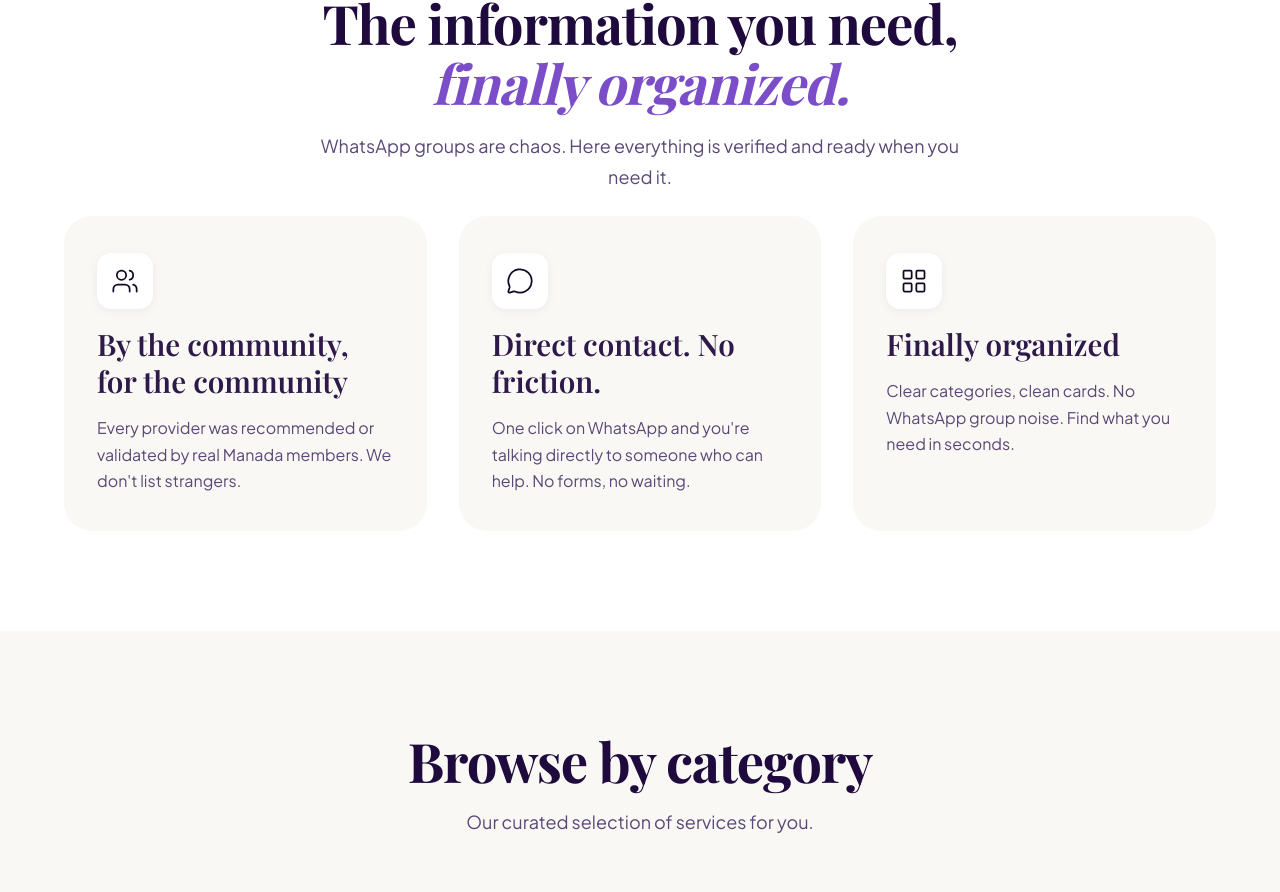
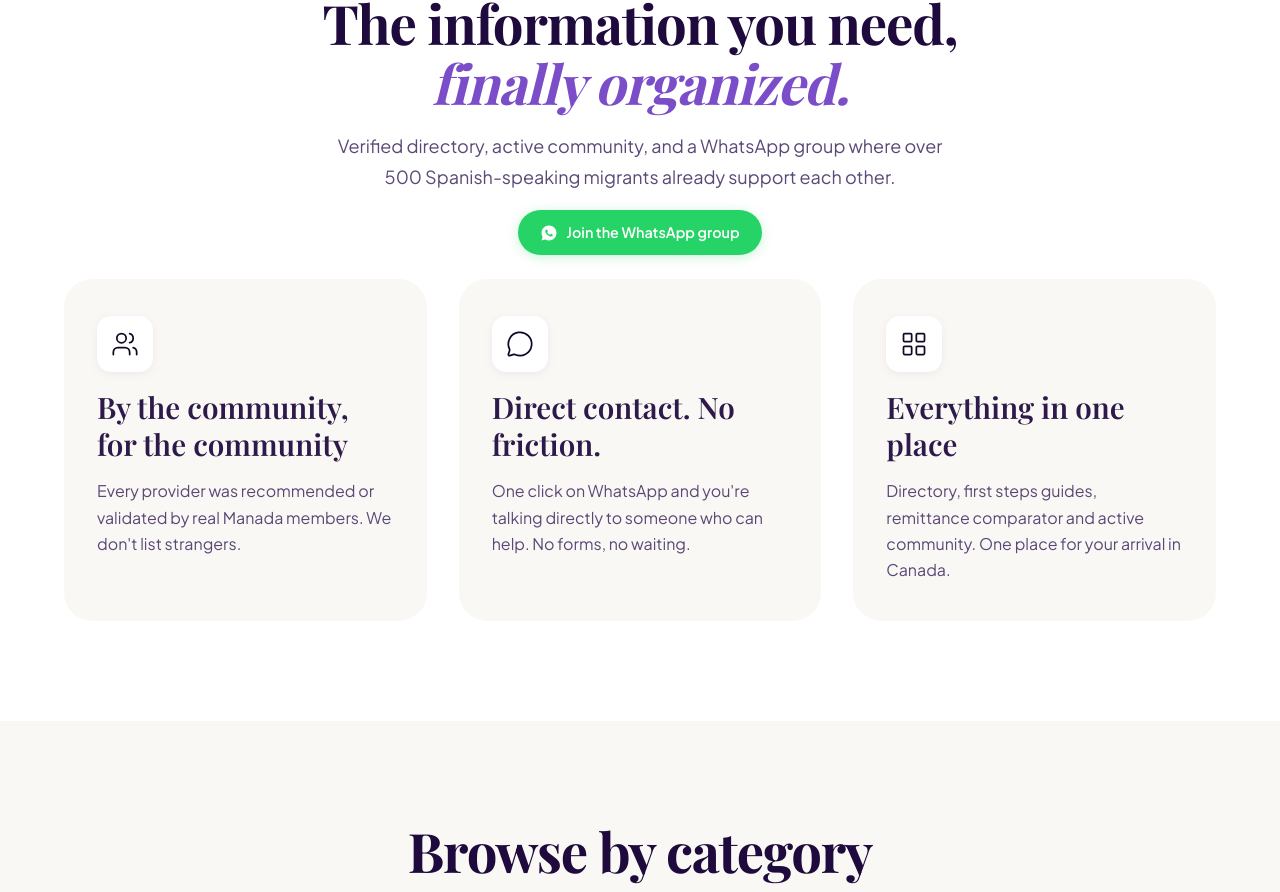
Before and after one commit to soymanada/website, a React (Vite) app: page / in a window 1280 px wide. Shown: the part 2017-2909 px from the top of the page. Built offline with nearby package versions, Linux system fonts and the light colour scheme; no server answers; the database is empty; some icons are missing; a web font is replaced by a local one.

Commit message:
fix: remove WhatsApp criticism, add WhatsApp group CTA to ValueProps

```diff
--- a/public/locales/en/translation.json
+++ b/public/locales/en/translation.json
@@ -140,13 +140,14 @@
     "eyebrow": "Why SoyManada?",
     "title": "The information you need,",
     "title_em": "finally organized.",
-    "lead": "WhatsApp groups are chaos. Here everything is verified and ready when you need it.",
+    "lead": "Verified directory, active community, and a WhatsApp group where over 500 Spanish-speaking migrants already support each other.",
+    "wa_cta": "Join the WhatsApp group",
     "item1_title": "By the community, for the community",
     "item1_body": "Every provider was recommended or validated by real Manada members. We don't list strangers.",
     "item2_title": "Direct contact. No friction.",
     "item2_body": "One click on WhatsApp and you're talking directly to someone who can help. No forms, no waiting.",
-    "item3_title": "Finally organized",
-    "item3_body": "Clear categories, clean cards. No WhatsApp group noise. Find what you need in seconds."
+    "item3_title": "Everything in one place",
+    "item3_body": "Directory, first steps guides, remittance comparator and active community. One place for your arrival in Canada."
   },
   "category_grid": {
     "title": "Browse by category",
--- a/public/locales/es/translation.json
+++ b/public/locales/es/translation.json
@@ -138,13 +138,14 @@
     "eyebrow": "¿Por qué SoyManada?",
     "title": "La información que buscas,",
     "title_em": "ordenada por fin.",
-    "lead": "Los grupos de WhatsApp son un caos. Aquí todo está verificado y listo para cuando lo necesitas.",
+    "lead": "Directorio verificado, comunidad activa y grupo de WhatsApp donde más de 500 migrantes hispanohablantes ya se apoyan mutuamente.",
+    "wa_cta": "Unirse al grupo de WhatsApp",
     "item1_title": "De la comunidad, para la comunidad",
     "item1_body": "Cada proveedor fue recomendado o validado por miembros reales de la Manada. No listamos a desconocidos.",
     "item2_title": "Contacto directo. Sin fricción.",
     "item2_body": "Un clic en WhatsApp y hablas directamente con quien puede ayudarte. Sin formularios, sin esperas.",
-    "item3_title": "Organizado por fin",
-    "item3_body": "Categorías claras, tarjetas limpias. Sin ruido de grupo de WhatsApp. Encuéntrate en segundos."
+    "item3_title": "Todo en un solo lugar",
+    "item3_body": "Directorio, guías de primeros pasos, comparador de remesas y comunidad activa. Un solo lugar para tu llegada a Canadá."
   },
   "category_grid": {
     "title": "Explora por categoría",
--- a/public/locales/fr-CA/translation.json
+++ b/public/locales/fr-CA/translation.json
@@ -140,13 +140,14 @@
     "eyebrow": "Pourquoi SoyManada?",
     "title": "L'information dont vous avez besoin,",
     "title_em": "enfin organisée.",
-    "lead": "Les groupes WhatsApp, c'est le chaos. Ici, tout est vérifié et prêt quand vous en avez besoin.",
+    "lead": "Répertoire vérifié, communauté active et groupe WhatsApp où plus de 500 migrants hispanophones se soutiennent déjà mutuellement.",
+    "wa_cta": "Rejoindre le groupe WhatsApp",
     "item1_title": "Par la communauté, pour la communauté",
     "item1_body": "Chaque fournisseur a été recommandé ou validé par de vrais membres de la Manada. Nous ne listons pas des inconnus.",
     "item2_title": "Contact direct. Sans friction.",
     "item2_body": "Un clic sur WhatsApp et vous parlez directement à quelqu'un qui peut vous aider. Sans formulaires, sans attente.",
-    "item3_title": "Enfin organisé",
-    "item3_body": "Des catégories claires, des fiches épurées. Pas de bruit de groupe WhatsApp. Trouvez ce qu'il vous faut en quelques secondes."
+    "item3_title": "Tout en un seul endroit",
+    "item3_body": "Répertoire, guides des premiers pas, comparateur de transferts et communauté active. Un seul endroit pour votre arrivée au Canada."
   },
   "category_grid": {
     "title": "Explorer par catégorie",
--- a/src/components/ValueProps.css
+++ b/src/components/ValueProps.css
@@ -12,6 +12,26 @@
 .vp__title { color: var(--iris-900); }
 .vp__title em { font-style: italic; color: var(--iris-500); }
 .vp__lead { color: var(--text-500); }
+
+.vp__wa-btn {
+  display: inline-flex;
+  align-items: center;
+  gap: 8px;
+  background: #25d366;
+  color: #fff;
+  font-size: 0.9rem;
+  font-weight: 600;
+  padding: 11px 22px;
+  border-radius: 100px;
+  text-decoration: none;
+  transition: background 0.2s, transform 0.15s;
+  box-shadow: 0 2px 12px rgba(37,211,102,0.25);
+}
+
+.vp__wa-btn:hover {
+  background: #1ebe5d;
+  transform: translateY(-1px);
+}
 
 .vp__grid {
   display: grid;
--- a/src/components/ValueProps.jsx
+++ b/src/components/ValueProps.jsx
@@ -1,6 +1,8 @@
 import { Users, MessageCircle, LayoutGrid } from 'lucide-react'
 import { useTranslation } from 'react-i18next'
 import './ValueProps.css'
+
+const WA_GROUP = 'https://chat.whatsapp.com/CMIWk9cQkEIDso4Ll6JG8j'
 
 export default function ValueProps() {
   const { t } = useTranslation()
@@ -25,6 +27,18 @@ export default function ValueProps() {
             <em>{t('value_props.title_em')}</em>
           </h2>
           <p className="t-lg vp__lead">{t('value_props.lead')}</p>
+          <a
+            href={WA_GROUP}
+            target="_blank"
+            rel="noopener noreferrer"
+            className="vp__wa-btn"
+            aria-label={t('value_props.wa_cta')}
+          >
+            <svg xmlns="http://www.w3.org/2000/svg" viewBox="0 0 24 24" fill="currentColor" width="18" height="18" aria-hidden="true">
+              <path d="M12 2C6.477 2 2 6.477 2 12c0 1.89.525 3.66 1.438 5.168L2 22l4.978-1.406A9.944 9.944 0 0 0 12 22c5.523 0 10-4.477 10-10S17.523 2 12 2zm4.93 13.41c-.207.583-1.215 1.114-1.664 1.15-.45.038-.872.208-2.937-.612-2.493-.993-4.096-3.545-4.22-3.709-.124-.164-1.01-1.344-1.01-2.564s.637-1.82.864-2.07c.226-.25.49-.312.653-.312.163 0 .327.002.47.008.15.007.354-.057.554.423.207.5.703 1.72.764 1.845.061.123.102.267.02.43-.082.163-.123.267-.245.41l-.368.43c-.123.123-.25.256-.108.502.143.245.633 1.043 1.36 1.688.933.83 1.72 1.085 1.965 1.208.245.123.388.102.53-.061.144-.164.614-.716.777-.962.164-.245.328-.204.552-.122.225.082 1.428.674 1.673.797.245.122.408.184.47.286.06.103.06.593-.146 1.175z"/>
+            </svg>
+            {t('value_props.wa_cta')}
+          </a>
         </div>
         <div className="vp__grid">
           {items.map((item, i) => (
```
